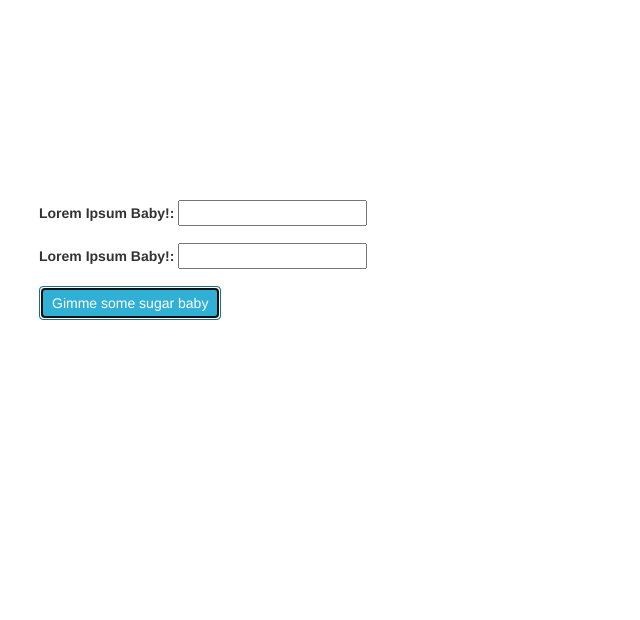
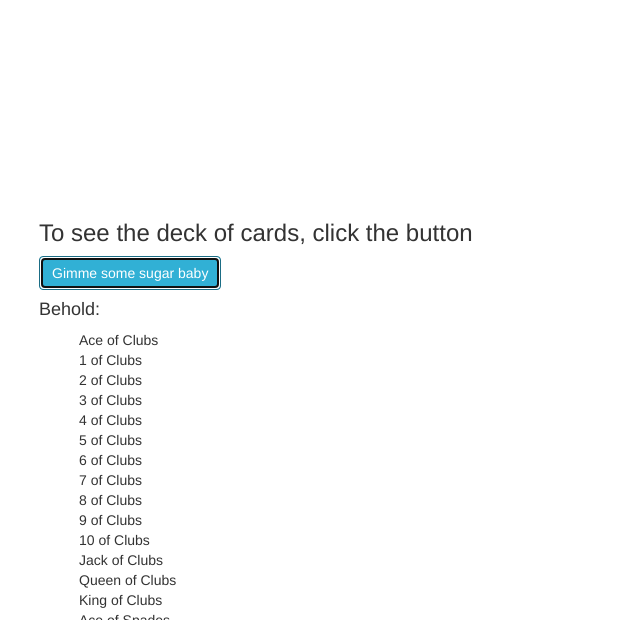
Before and after one commit to RonandoL/Build-A-Deck-jQuery, a plain HTML site: page index.html in a window 1280 px wide. Both pictures are taken after a click on the button "Gimme some sugar baby". Shown: the part 180-800 px from the top of the page, without its empty margins (31-671 px from the left). Drawn offline with nearby package versions, Linux system fonts and the light colour scheme.

Commit message:
user click shows cards of the deck

```diff
--- a/css/styles.css
+++ b/css/styles.css
@@ -1,4 +1,10 @@
+#results {
+  display: none;
+}
 
+li {
+  list-style: none;
+}
 
 
 
--- a/index.html
+++ b/index.html
@@ -16,31 +16,28 @@
         <h1>Build A Deck</h1>
         <p>Lorem ipsum dolor sit amet, consectetur Batman exercitation </p>
       </div> <!-- /Container -->
-    </div>  <!-- /JUMBOTRON -->
+    </div>  <!-- /Jumbotron -->
 
     <div class="container">
   <!-- Row: 1 -->
       <div class="row">
         <div class="col-sm-12">
+          <h3>To see the deck of cards, click the button</h3>
 
-  <!-- Form -->
-          <form class="">
-            <div class="form-group">
-              <label for="">Lorem Ipsum Baby!:</label>
-              <input class="hotPuddin" type="text" name="name" value="">
-            </div>
+          <button class="btn btn-info" type="button">Gimme some sugar baby</button>
 
-            <div class="form-group">
-              <label for="">Lorem Ipsum Baby!:</label>
-              <input class="hotPuddin" type="text" name="name" value="">
-            </div>
-
-            <button class="btn btn-info" type="submit" name="button">Gimme some sugar baby</button>
-          </form>
-
-        </div>  <!-- /col-sm-12 -->
+        </div>
       </div>  <!-- /Row -->
 
+  <!-- Results -->
+      <div class="row">
+        <div id='results' class="col-sm-12">
+          <h4>Behold:</h4>
+          <ul id="theDeck">
+
+          </ul>
+        </div>
+      </div>
     </div>  <!-- /Container -->
 
   </body>
--- a/js/scripts.js
+++ b/js/scripts.js
@@ -1,14 +1,28 @@
 $(function() {
-  $('form').submit(function(event) {
-    event.preventDefault();
-    // Use a forEach() loop within a forEach() loop
+  $('button').click(function() {
+    var suits = ['Clubs', 'Spades', 'Hearts', 'Diamonds'];
+    var numbers = ['Ace', 1, 2, 3, 4, 5, 6, 7, 8, 9, 10, 'Jack', 'Queen', 'King'];
+    var deck = [];
+    var of = " of ";
 
-    // build an array that represents a deck of cards
+    suits.forEach(function(suit) {
+      numbers.forEach(function(number) {
+        deck.push(number + of + suit);
+      });
+    });
 
-    // then display a list of every card in the deck.
+    $('#theDeck').empty();
+    $('#results').show();
+    deck.forEach(function(card) {
+      $('#theDeck').append('<li>' + card + '</li>');
+    });
+
+  });
 
 
-  });
+
+
+
 
 
 
```
Also changed, not shown: 1 other file.
